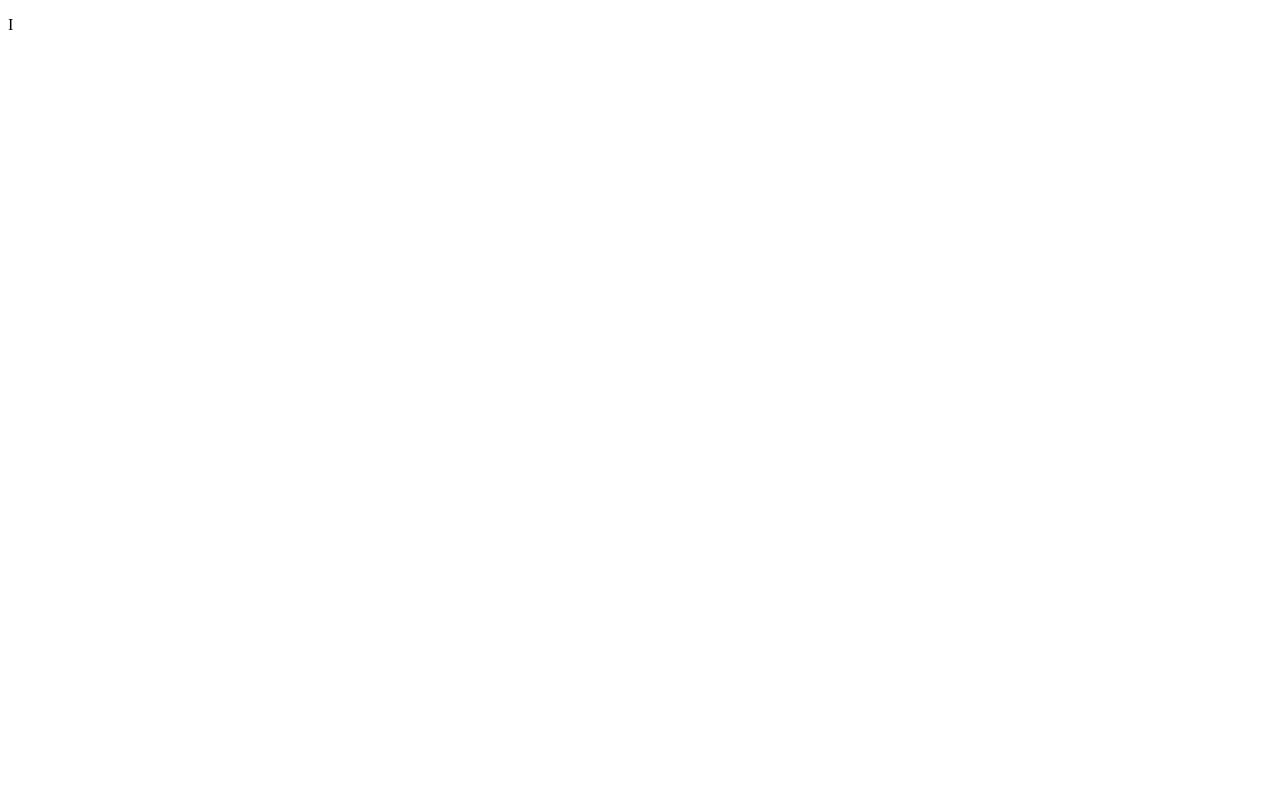
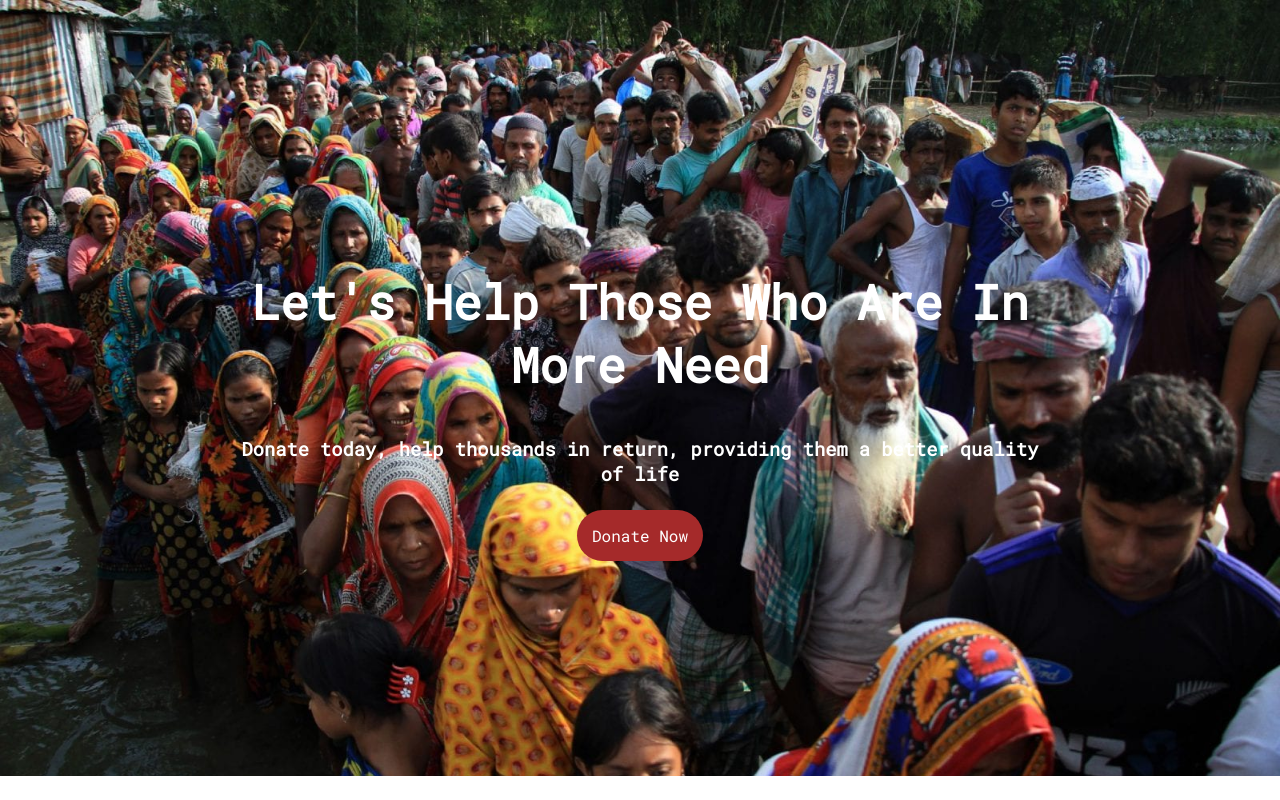
Before and after one commit to Barshonwebdev/donate-now, a plain HTML site: page index.html in a window 1280 px wide. Drawn offline with Linux system fonts and the light colour scheme.

Commit message:
banner section

```diff
--- a/donate.css
+++ b/donate.css
@@ -0,0 +1,26 @@
+body{
+    margin: 0 auto;
+    font-family: 'Roboto Mono', monospace;
+}
+
+.top-banner{
+    text-align: center;
+    padding: 230px;
+    background-image: url(./images/donation7.jpg);
+    background-repeat: no-repeat;
+    background-size: cover;
+    color: rgb(255, 255, 255);
+
+}
+
+.top-banner h1{
+    font-size: 3rem;
+    font-weight: 800;
+}
+.button{
+    padding: 15px;
+    background-color: brown;
+    color: white;
+    text-decoration: none;
+    border-radius: 30px;
+}
--- a/index.html
+++ b/index.html
@@ -6,8 +6,16 @@
     <meta name="viewport" content="width=device-width, initial-scale=1.0">
     <title>Donate Today</title>
     <link rel="stylesheet" href="./donate.css">
+    <link rel="preconnect" href="https://fonts.googleapis.com">
+    <link rel="preconnect" href="https://fonts.gstatic.com" crossorigin>
+    <link href="https://fonts.googleapis.com/css2?family=Roboto+Mono&display=swap" rel="stylesheet">
 </head>
 <body>
-    <p>I</p>
+    <section class="top-banner">
+        <h1>Let's Help Those Who Are In More Need</h1>
+        <h3>Donate today, help thousands in return, providing them a better quality of life</h3>
+        <br>
+        <a class="button" href="">Donate Now</a>
+    </section>
 </body>
 </html>
```
